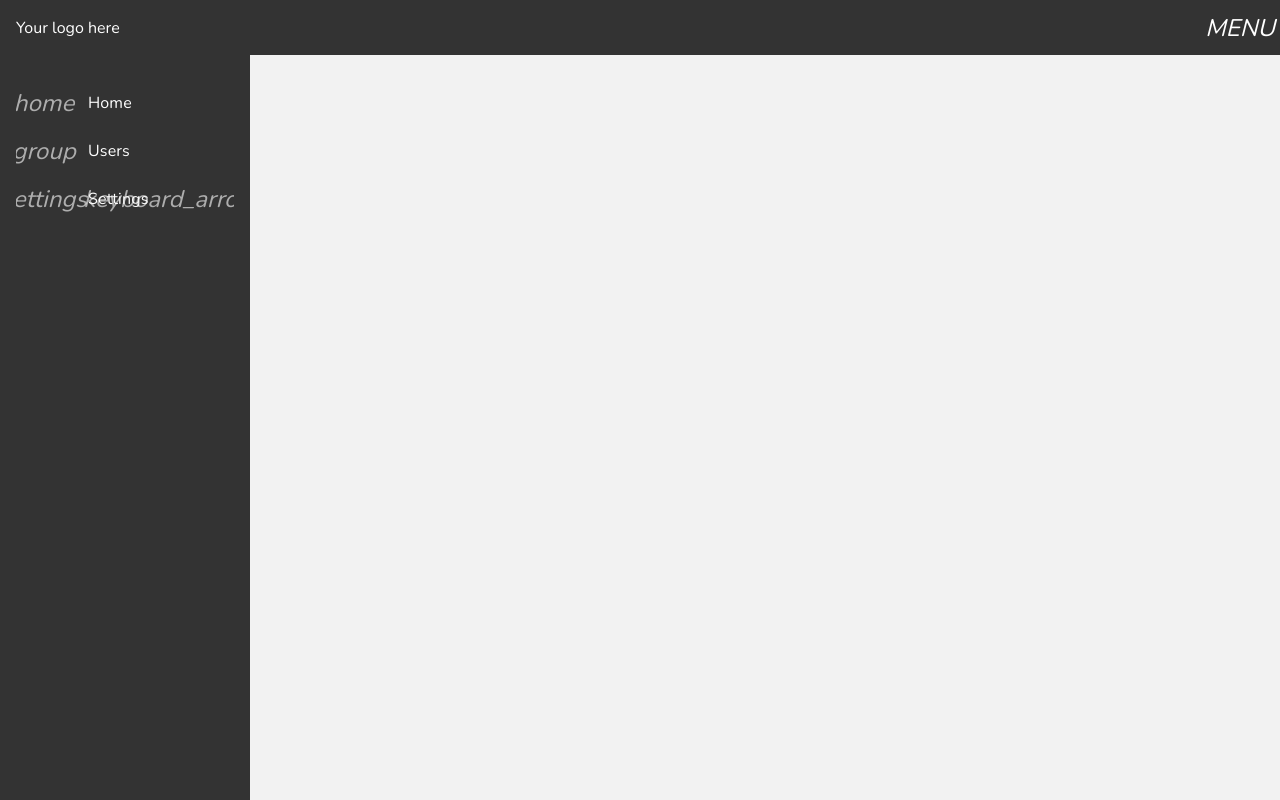
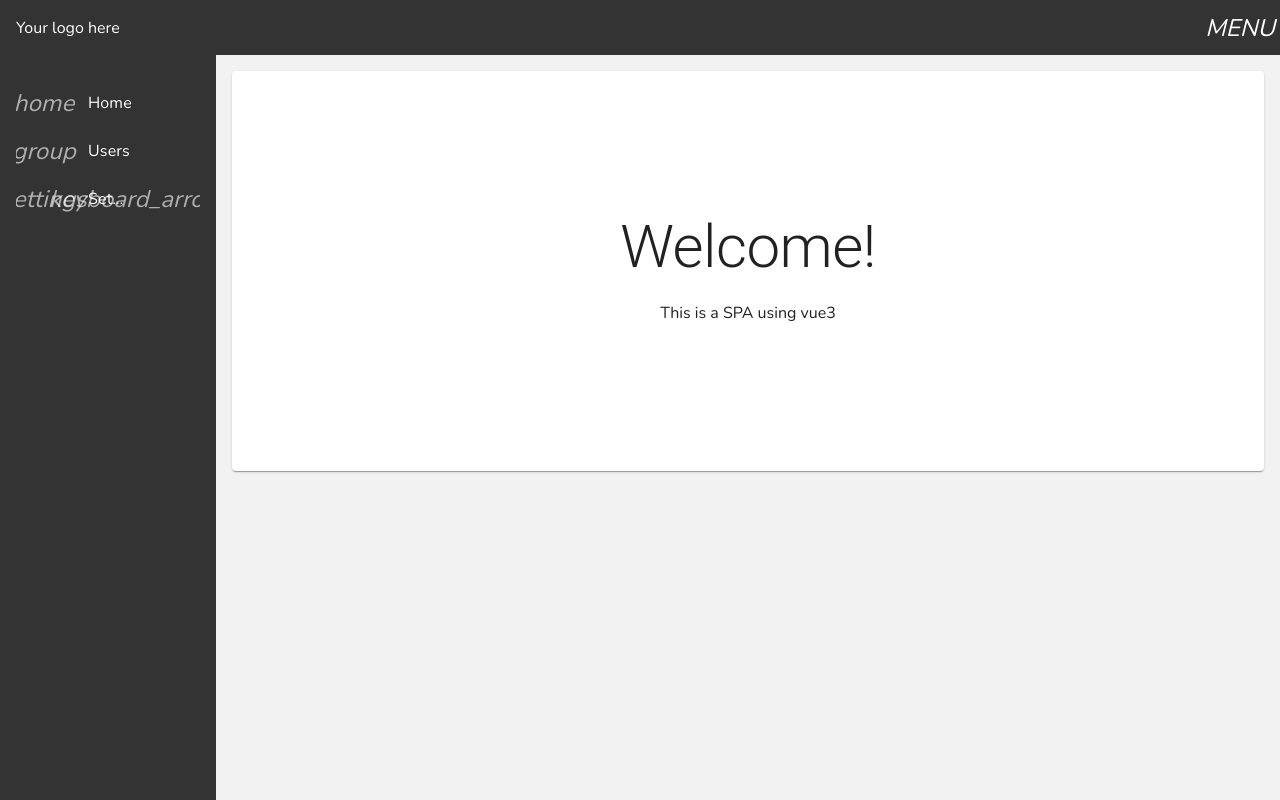
Before and after one commit to naycont/vue3-poc, a Vue app: page / in a window 1280 px wide. Built offline with nearby package versions, Linux system fonts and the light colour scheme.

Commit message:
setting up home view

```diff
--- a/src/App.vue
+++ b/src/App.vue
@@ -28,6 +28,7 @@ import NavBar from './components/navBar/NavBar.vue'
          height: 100%;
          display: flex;
          &--MainView {
+            width: 100%;
             padding: var(--global-padding);
          }
       }
--- a/src/router/index.js
+++ b/src/router/index.js
@@ -1,5 +1,5 @@
 import { createRouter, createWebHistory } from 'vue-router'
-import HomeView from '../views/HomeView.vue'
+import Home from '../views/Home.vue'
 
 const router = createRouter({
   history: createWebHistory(import.meta.env.BASE_URL),
@@ -7,7 +7,7 @@ const router = createRouter({
     {
       path: '/',
       name: 'home',
-      component: HomeView
+      component: Home
     }
   ]
 })
--- /dev/null
+++ b/src/views/Home.vue
@@ -0,0 +1,26 @@
+<template>
+    <div class="home">
+        <v-card width="100%" min-height="400" class="home__Card">
+            <div class="home__Card--text">
+                <label class="text-h2">Welcome!</label><br>
+                <p class="text-body">This is a SPA using vue3</p>
+            </div>
+        </v-card>
+    </div>
+</template>
+
+<style lang="scss">
+    .home {
+        min-height: 100%;
+        &__Card {
+            display: flex;
+            justify-content: center;
+            align-items: center;
+            &--text {
+                display: flex;
+                flex-direction: column;
+                text-align: center;
+            }
+        }
+    }
+</style>
--- a/src/views/HomeView.vue
+++ /dev/null
@@ -1,3 +0,0 @@
-<template>
-
-</template>
```
